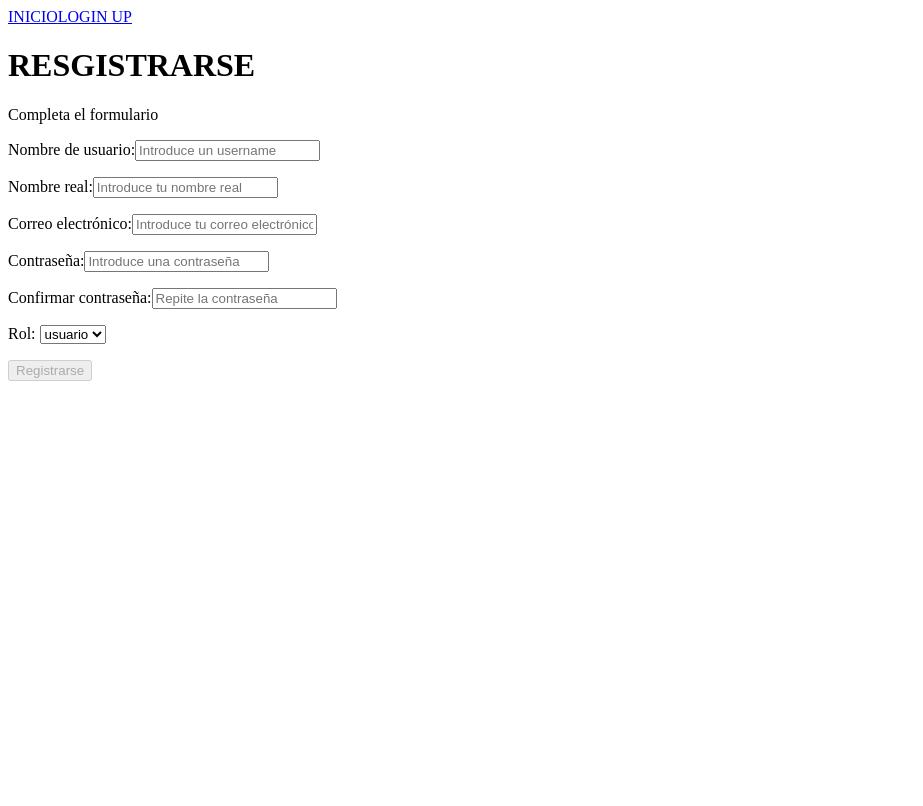
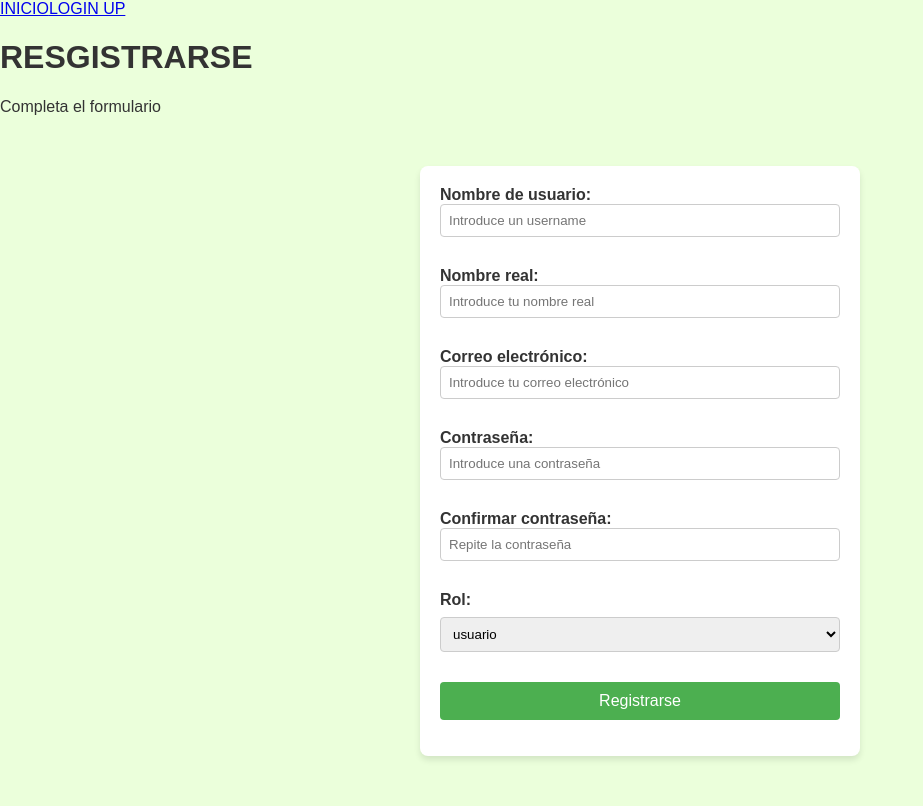
Before and after one commit to JuanjGomez/A02_FORO_GomezJuan_GonzalesAlejandro, a PHP site: page /view/formRegistro.php in a window 1280 px wide. Shown: the whole page, without its empty margins (0-923 px from the left). Before the commit the page ends 381 px from the top, so only its background shows below. Run offline with PHP 8.4, Linux system fonts and the light colour scheme; data comes from the database, SQL or seed files in the repository.

Commit message:
registro

```diff
--- /dev/null
+++ b/styles/form.css
@@ -0,0 +1,51 @@
+body {
+    background-color: #EBFFDB;
+    font-family: Arial, sans-serif;
+    margin: 0;
+    padding: 0;
+    color: #333;
+}
+
+form {
+    background-color: #FFFFFF;
+    padding: 20px;
+    border-radius: 8px;
+    box-shadow: 0 4px 6px rgba(0, 0, 0, 0.1);
+    max-width: 400px;
+    margin: 50px auto;
+}
+
+label {
+    display: block;
+    margin-bottom: 8px;
+    font-weight: bold;
+}
+
+input, select {
+    width: 100%;
+    padding: 8px;
+    margin-bottom: 16px;
+    border: 1px solid #ccc;
+    border-radius: 4px;
+    box-sizing: border-box;
+}
+
+input[type="submit"] {
+    background-color: #4CAF50;
+    color: white;
+    border: none;
+    padding: 10px 15px;
+    cursor: pointer;
+    border-radius: 4px;
+    font-size: 16px;
+}
+
+input[type="submit"]:hover {
+    background-color: #45a049;
+}
+
+.error{
+    color: red;
+    font-size: 14px;
+    margin-top: 8px;
+}
--- a/view/formRegistro.php
+++ b/view/formRegistro.php
@@ -6,6 +6,7 @@
 <head>
     <meta charset="UTF-8">
     <meta name="viewport" content="width=device-width, initial-scale=1.0">
+    <link rel="stylesheet" href="../styles/form.css">
     <title>Document</title>
 </head>
 <body>
@@ -16,28 +17,33 @@
     <div>
         <p id="indicaciones">Completa el formulario</p>
         <form method="POST" action="../process/crearUser.php">
-            <label for="username">Nombre de usuario:<input type="text" name="username" id="username" placeholder="Introduce un username"></label><br>
-            <p id="errorUser"></p>
-            <label for="nombreReal">Nombre real:<input type="text" name="nombreReal" id="nombreReal" placeholder="Introduce tu nombre real"></label><br>
-            <p id="errorReal"></p>
-            <label for="email">Correo electrónico:<input type="email" name="email" id="email" placeholder="Introduce tu correo electrónico"></label><br>
-            <p id="errorEmail"></p>
-            <label for="pwd">Contraseña:<input type="password" name="pwd" id="pwd" placeholder="Introduce una contraseña"></label><br>
-            <p id="errorPwd"></p>
-            <label for="pwd2">Confirmar contraseña:<input type="password" name="pwd2" id="pwd2" placeholder="Repite la contraseña"></label><br>
-            <p id="errorPwd2"></p>
+            <label for="username">Nombre de usuario:<input type="text" name="username" id="username" placeholder="Introduce un username"></label>
+            <p id="errorUser" class="error"></p>
+            <label for="nombreReal">Nombre real:<input type="text" name="nombreReal" id="nombreReal" placeholder="Introduce tu nombre real"></label>
+            <p id="errorReal" class="error"></p>
+            <label for="email">Correo electrónico:<input type="email" name="email" id="email" placeholder="Introduce tu correo electrónico"></label>
+            <p id="errorEmail" class="error"></p>
+            <label for="pwd">Contraseña:<input type="password" name="pwd" id="pwd" placeholder="Introduce una contraseña"></label>
+            <p id="errorPwd" class="error"></p>
+            <label for="pwd2">Confirmar contraseña:<input type="password" name="pwd2" id="pwd2" placeholder="Repite la contraseña"></label>
+            <p id="errorPwd2" class="error"></p>
             <label for="rol">Rol:</label>
             <select name="rol" id="rol">
                 <?php
-                    $sqlRol = $conn->prepare("SELECT * FROM tbl_rol");
-                    $sqlRol->execute();
-                    $roles = $sqlRol->fetchAll(PDO::FETCH_ASSOC);
-                    foreach($roles as $rol) {
-                        echo "<option value='". $rol['id_rol']. "'>". $rol['nombre_rol']. "</option>";
+                    try{
+                        $sqlRol = $conn->prepare("SELECT * FROM tbl_rol");
+                        $sqlRol->execute();
+                        $roles = $sqlRol->fetchAll(PDO::FETCH_ASSOC);
+                        foreach($roles as $rol) {
+                            echo "<option value='". $rol['id_rol']. "'>". $rol['nombre_rol']. "</option>";
+                        }
+                    } catch(PDOException $e){
+                        echo "Error: " . $e->getMessage();
+                        die();
                     }
                 ?>
-            </select><br>
-            <p id="errorRol"></p>
+            </select>
+            <p id="errorRol" class="error"></p>
             <input type="submit" id="boton" value="Registrarse" disabled>
         </form>
     </div>
```
Also changed, not shown: process/busqueda.php (+19 -6 lines), process/cerrarSession.php (added, +8 -0 lines), view/login.php (+5 -4 lines).
